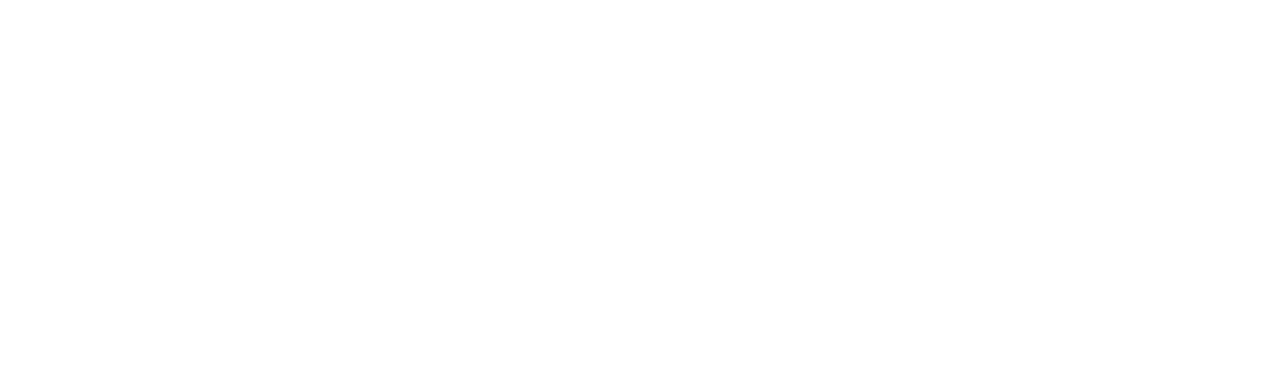
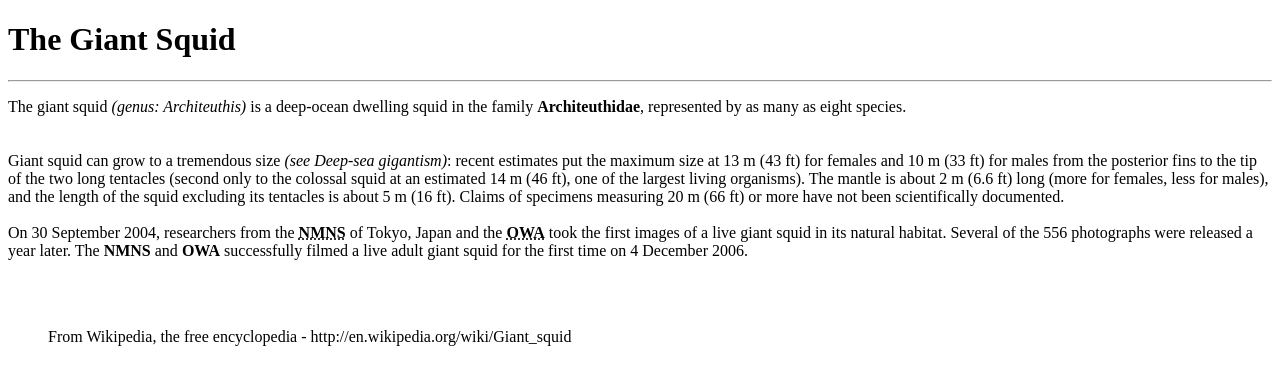
Before and after one commit to EmilyVanVlerah/Van-Vlerah_Emily_DWS1, a plain HTML site: page Week 1/A1 Self-Assessment Activity - Text and Lists/text.html in a window 1280 px wide. Drawn offline with Linux system fonts and the light colour scheme.

Commit message:
Added elements to the HTML code

```diff
--- a/Week 1/A1 Self-Assessment Activity - Text and Lists/text.html
+++ b/Week 1/A1 Self-Assessment Activity - Text and Lists/text.html
@@ -2,10 +2,17 @@
 <html lang="en">
     <head>
         <meta charset="utf-8"/>
-        <title></title>
+        <title>The Giant Squid</title>
     </head>
     <body>
-        <h1></h1>
-        <p></p>
+        <h1>The Giant Squid</h1>
+        <hr />
+        <p>The giant squid <i>(genus: Architeuthis)</i> is a deep-ocean dwelling squid in the family <b>Architeuthidae</b>, represented by as many as eight species.<br />
+            <br / ><br />Giant squid can grow to a tremendous size <em>(see Deep-sea gigantism)</em>: recent estimates put the maximum size at 13 m (43 ft) for females and 10 m (33 ft) for males from the posterior fins to the tip of the two long tentacles (second only to the colossal squid at an estimated 14 m (46 ft), one of the largest living organisms).
+            The mantle is about 2 m (6.6 ft) long (more for females, less for males), and the length of the squid excluding its tentacles is about 5 m (16 ft). Claims of specimens measuring 20 m (66 ft) or more have not been scientifically documented.
+
+            <br / ><br />On 30 September 2004, researchers from the <abbr title="Museum of Nature and Science"><b>NMNS</b></abbr> of Tokyo, Japan and the <abbr title="Ogasawara Whale Watching Association"><b>OWA</b></abbr> took the first images of a live giant squid in its natural habitat. Several of the 556 photographs were released a year later. The <strong>NMNS</strong> and <strong>OWA</strong> successfully filmed a live adult giant squid for the first time on 4 December 2006.</p>
+            <blockquote cite="http://en.wikipedia.org/wiki/Giant_squid">
+            <br / ><br /><p>From Wikipedia, the free encyclopedia - http://en.wikipedia.org/wiki/Giant_squid</p></blockquote>
     </body>
 </html>
```
